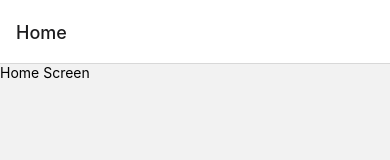
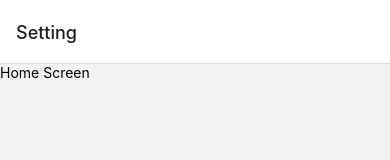
Before and after one commit to Davod0/Expo-Redux-core-intro, a React Native app: screen /Setting in a window 390 px wide. Before the commit this address had no page. Shown: the top 160 px of the page. Built offline with nearby package versions, Linux system fonts and the light colour scheme.

Commit message:
Renamed HomeScreen to Setting

```diff
--- a/Navigators/RootStackNavigator.tsx
+++ b/Navigators/RootStackNavigator.tsx
@@ -2,15 +2,15 @@ import { createNativeStackNavigator } from "@react-navigation/native-stack";
 import HomeScreen from "../screens/HomeScreen";
 
 export type RootStackParamList = {
-  Home: undefined;
+  Setting: undefined;
 };
 
-const RootStack = createNativeStackNavigator();
+const RootStack = createNativeStackNavigator<RootStackParamList>();
 
 export function RootStackNavigator() {
   return (
     <RootStack.Navigator>
-      <RootStack.Screen name="Home" component={HomeScreen} />
+      <RootStack.Screen name="Setting" component={HomeScreen} />
     </RootStack.Navigator>
   );
 }
--- a/screens/HomeScreen.tsx
+++ b/screens/HomeScreen.tsx
@@ -1,6 +1,6 @@
 import { View, Text } from "react-native";
 
-export default function HomeScreen() {
+export default function SettingScreen() {
   return (
     <View>
       <Text>Home Screen</Text>
```
